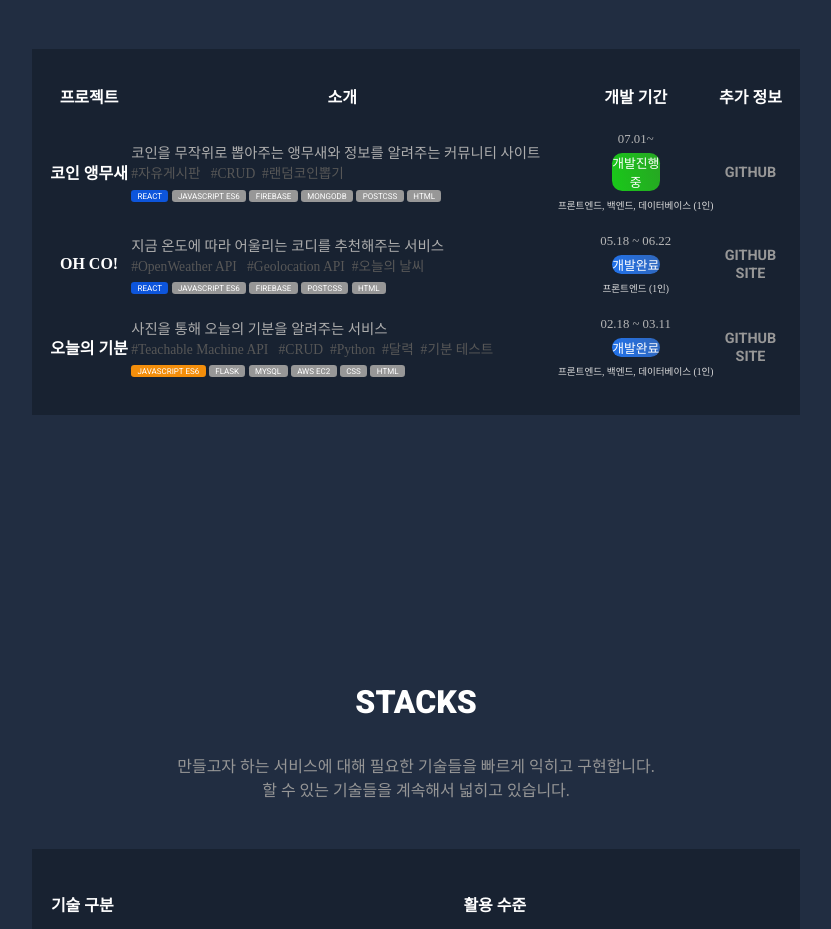
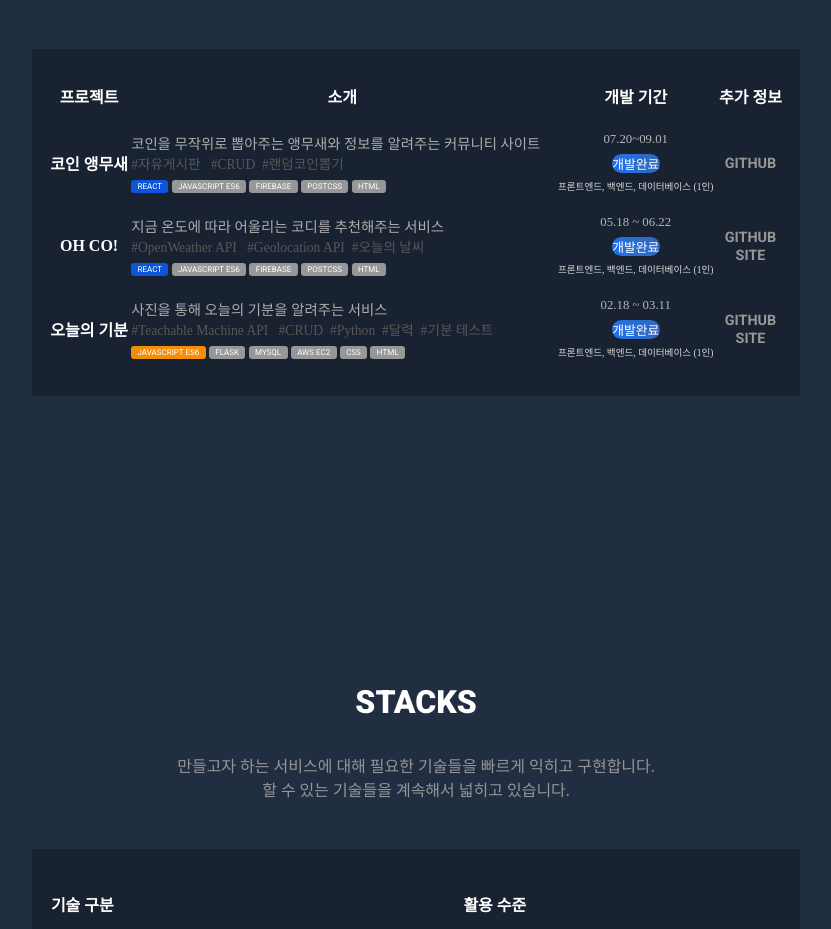
Before and after one commit to lee-insu/portfolio, a React (Create React App) app: page / in a window 1280 px wide. Shown: the part 1125-2054 px from the top of the page, without its empty margins (224-1055 px from the left). Built offline with nearby package versions, Linux system fonts and the light colour scheme; a web font is replaced by a local one.

Commit message:
내용 업데이트

```diff
--- a/src/components/pf_contents/projec/project.jsx
+++ b/src/components/pf_contents/projec/project.jsx
@@ -29,19 +29,18 @@ const Project = () => {
                             <span className={styles.react}>REACT</span>
                             <span className={styles.tech}>JAVASCRIPT ES6</span>
                             <span className={styles.tech}>FIREBASE</span>
-                            <span className={styles.tech}>MONGODB</span>
                             <span className={styles.tech}>POSTCSS</span>
                             <span className={styles.tech}>HTML</span>
 
                         </div>
                     </td>
                     <td>
-                        <div className={styles.during}>07.01~</div>
-                        <div className={styles.unstate}>개발진행중</div>
+                        <div className={styles.during}>07.20~09.01</div>
+                        <div className={styles.state}>개발완료</div>
                         <div className={styles.position}>프론트엔드, 백엔드, 데이터베이스 (1인)</div>
                     </td>
                     <th>
-                        <a className={styles.link} href="https://github.com/lee-insu/coin-renew">GITHUB</a><br/>
+                        <a className={styles.link} href="https://github.com/lee-insu/coin_parrot">GITHUB</a><br/>
                     </th>
                 </tr>
                 <tr className={styles.tr}>
@@ -60,7 +59,7 @@ const Project = () => {
                     <td>
                         <div className={styles.during}>05.18 ~ 06.22</div>
                         <div className={styles.state}>개발완료</div>
-                        <div className={styles.position}>프론트엔드 (1인)</div>
+                        <div className={styles.position}>프론트엔드, 백엔드, 데이터베이스 (1인)</div>
                     </td>
                     <th>
                         <a className={styles.link} href="https://github.com/lee-insu/clothes-list-react">GITHUB</a><br/>
--- a/src/components/pf_contents/projec/project.module.css
+++ b/src/components/pf_contents/projec/project.module.css
@@ -17,6 +17,7 @@
     font-weight: normal;
     font-style: normal;
 }
+
 
 .section {
     width: 100%;
```
